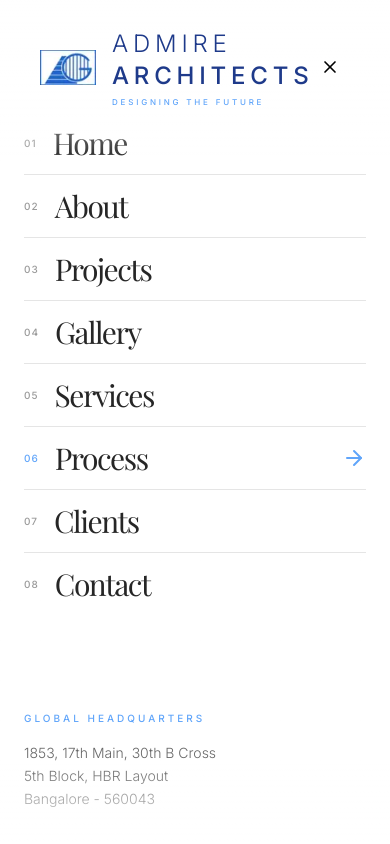
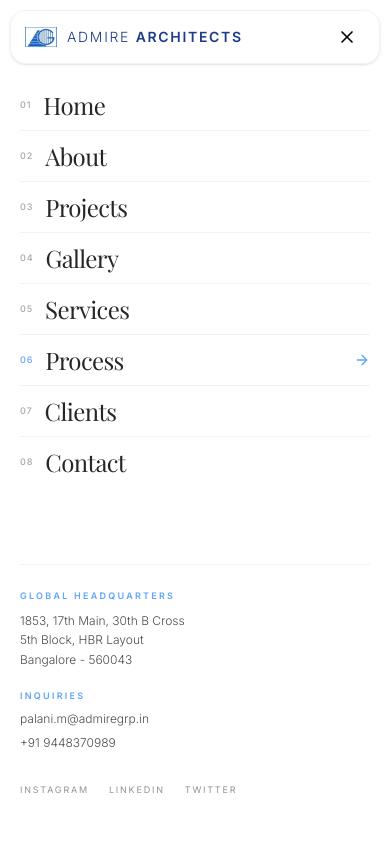
Before and after one commit to abhishekck31/Admire-Architects, a Next.js app: page /process in a window 390 px wide. Both pictures are taken after a click on the button "Toggle Menu". Shown: the top 844 px of the page. Built offline with nearby package versions, Linux system fonts and the light colour scheme; a web font is replaced by a local one.

Commit message:
feat: make navigation mobile responsive and apply saturated palette highlights

```diff
--- a/src/app/process/page.tsx
+++ b/src/app/process/page.tsx
@@ -98,11 +98,11 @@ export default function ProcessPage() {
           <div className="grid grid-cols-1 sm:grid-cols-2 lg:grid-cols-5 gap-4 mb-16 md:mb-32">
             {PROJECT_CYCLE.map((stage, i) => {
               const cardThemes = [
-                { bg: "bg-[#fdf6ee]", accent: "bg-[#d4a56a]", text: "text-[#c4924e]", hoverBg: "from-[#d4a56a]/10" },   // warm cream / gold
-                { bg: "bg-[#f0f5f0]", accent: "bg-[#7da87d]", text: "text-[#6b946b]", hoverBg: "from-[#7da87d]/10" },   // soft sage
-                { bg: "bg-[#eef4ff]", accent: "bg-[#60A5FA]", text: "text-[#4a90e2]", hoverBg: "from-[#60A5FA]/10" },   // pale sky blue
-                { bg: "bg-[#f4f0f8]", accent: "bg-[#9b8ec4]", text: "text-[#8a7db5]", hoverBg: "from-[#9b8ec4]/10" },   // lavender mist
-                { bg: "bg-[#fef0f0]", accent: "bg-[#d4837d]", text: "text-[#c4716a]", hoverBg: "from-[#d4837d]/10" },   // rose blush
+                { bg: "bg-[#CF6E4E]", accent: "bg-white", text: "text-white/80", hoverBg: "from-black/15" },   // Terracotta (#CF6E4E)
+                { bg: "bg-[#147B80]", accent: "bg-white", text: "text-white/80", hoverBg: "from-black/15" },   // Deep Teal (#147B80)
+                { bg: "bg-[#463854]", accent: "bg-white", text: "text-white/80", hoverBg: "from-black/15" },   // Slate Plum (#463854)
+                { bg: "bg-[#BF5F5F]", accent: "bg-white", text: "text-white/80", hoverBg: "from-black/15" },   // Dusty Rose (#BF5F5F)
+                { bg: "bg-[#DE9B3A]", accent: "bg-white", text: "text-white/80", hoverBg: "from-black/15" },   // Warm Ochre (#DE9B3A)
               ];
               const theme = cardThemes[i];
               return (
@@ -113,26 +113,26 @@ export default function ProcessPage() {
                   viewport={{ once: true }}
                   transition={{ duration: 0.8, delay: i * 0.1 }}
                   onMouseEnter={() => setActiveCycle(i)}
-                  className={`relative p-6 sm:p-7 md:p-8 border rounded-2xl transition-all duration-700 cursor-pointer overflow-hidden ${theme.bg} ${
+                  className={`relative p-6 sm:p-7 md:p-8 rounded-2xl transition-all duration-700 cursor-pointer overflow-hidden text-white ${theme.bg} ${
                     activeCycle === i
-                      ? "border-transparent scale-[1.02] shadow-2xl"
-                      : "border-black/5 hover:border-black/10 shadow-md"
+                      ? "scale-[1.02] shadow-2xl shadow-black/20 ring-2 ring-white/30"
+                      : "shadow-md hover:shadow-xl hover:scale-[1.01]"
                   }`}
                 >
                   {/* Top accent bar */}
-                  <div className={`absolute top-0 left-0 right-0 h-1 transition-all duration-700 ${activeCycle === i ? `${theme.accent} opacity-100` : `${theme.accent} opacity-40`}`} />
+                  <div className={`absolute top-0 left-0 right-0 h-1 transition-all duration-700 ${activeCycle === i ? "bg-white opacity-100" : "bg-white/40 opacity-50"}`} />
 
                   {/* Subtle hover gradient overlay */}
                   <div className={`absolute inset-0 bg-gradient-to-br ${theme.hoverBg} to-transparent transition-opacity duration-700 ${activeCycle === i ? "opacity-100" : "opacity-0"}`} />
 
-                  <div className={`relative z-10 text-3xl sm:text-4xl font-serif mb-4 sm:mb-6 transition-colors duration-500 ${activeCycle === i ? theme.text : "text-gray-400"}`}>
+                  <div className={`relative z-10 text-3xl sm:text-4xl font-serif mb-4 sm:mb-6 font-semibold ${theme.text}`}>
                     {stage.id}
                   </div>
-                  <h3 className={`relative z-10 text-lg sm:text-xl font-serif font-light mb-3 sm:mb-4 transition-colors duration-500 ${activeCycle === i ? "text-black" : "text-gray-700"}`}>
+                  <h3 className="relative z-10 text-lg sm:text-xl font-serif font-light mb-3 sm:mb-4 text-white">
                     {stage.title}
                   </h3>
 
-                  <p className="relative z-10 text-sm font-light text-gray-600 leading-relaxed mt-2">
+                  <p className="relative z-10 text-sm font-light text-white/90 leading-relaxed mt-2">
                     {stage.desc}
                   </p>
                 </motion.div>
--- a/src/app/services/page.tsx
+++ b/src/app/services/page.tsx
@@ -13,11 +13,11 @@ const SERVICES = [
     number: "01",
     description: "Iconic structural design tailored for global corporate headquarters and monumental enterprise developments.",
     image: "/project_1_1779118457708.png",
-    bg: "bg-[#DCEEFE] dark:bg-[#0c4a6e] border border-[#BAE6FD] dark:border-[#0284c7]/40 hover:bg-[#CEE5FC] dark:hover:bg-[#075985]",
-    numColor: "text-[#0369A1] dark:text-[#38BDF8]",
-    titleColor: "text-[#0f172a] dark:text-white",
-    descColor: "text-[#334155] dark:text-sky-100/90",
-    arrowBg: "bg-white/80 dark:bg-white/10 text-[#0369A1] dark:text-[#38BDF8] group-hover:bg-[#0284c7] group-hover:text-white"
+    bg: "bg-[#179FB7] text-white hover:bg-[#138A9E] shadow-md hover:shadow-xl hover:shadow-[#179FB7]/30 border-transparent",
+    numColor: "text-white/80 font-bold",
+    titleColor: "text-white",
+    descColor: "text-white/90",
+    arrowBg: "bg-white/20 text-white group-hover:bg-white group-hover:text-[#179FB7]"
   },
   {
     id: "interior-design",
@@ -25,11 +25,11 @@ const SERVICES = [
     number: "02",
     description: "Precision-crafted internal spaces that enhance enterprise productivity while exuding quiet, profound luxury.",
     image: "/project_2_1779118501379.png",
-    bg: "bg-[#FEF3C7] dark:bg-[#78350f] border border-[#FDE68A] dark:border-[#b45309]/40 hover:bg-[#FDEBB2] dark:hover:bg-[#854d0e]",
-    numColor: "text-[#B45309] dark:text-[#FBBF24]",
-    titleColor: "text-[#0f172a] dark:text-white",
-    descColor: "text-[#334155] dark:text-amber-100/90",
-    arrowBg: "bg-white/80 dark:bg-white/10 text-[#B45309] dark:text-[#FBBF24] group-hover:bg-[#b45309] group-hover:text-white"
+    bg: "bg-[#008BB0] text-white hover:bg-[#007A9A] shadow-md hover:shadow-xl hover:shadow-[#008BB0]/30 border-transparent",
+    numColor: "text-white/80 font-bold",
+    titleColor: "text-white",
+    descColor: "text-white/90",
+    arrowBg: "bg-white/20 text-white group-hover:bg-white group-hover:text-[#008BB0]"
   },
   {
     id: "project-management",
@@ -37,11 +37,11 @@ const SERVICES = [
     number: "03",
     description: "Rigorous oversight and risk mitigation, ensuring multi-million dollar developments are executed flawlessly.",
     image: "/hero_arch_1779118409602.png",
-    bg: "bg-[#E2E8F0] dark:bg-[#334155] border border-[#CBD5E1] dark:border-[#475569]/50 hover:bg-[#D5DEE8] dark:hover:bg-[#3b4b61]",
-    numColor: "text-[#475569] dark:text-[#94A3B8]",
-    titleColor: "text-[#0f172a] dark:text-white",
-    descColor: "text-[#334155] dark:text-slate-100/90",
-    arrowBg: "bg-white/80 dark:bg-white/10 text-[#475569] dark:text-[#94A3B8] group-hover:bg-[#475569] group-hover:text-white"
+    bg: "bg-[#E09D00] text-white hover:bg-[#C98C00] shadow-md hover:shadow-xl hover:shadow-[#E09D00]/30 border-transparent",
+    numColor: "text-white/85 font-bold",
+    titleColor: "text-white",
+    descColor: "text-white/90",
+    arrowBg: "bg-white/20 text-white group-hover:bg-white group-hover:text-[#E09D00]"
   },
   {
     id: "design-build",
@@ -49,11 +49,11 @@ const SERVICES = [
     number: "04",
     description: "A unified workflow bridging the gap between visionary concept and physical construction under one entity.",
     image: "/project_1_1779118457708.png",
-    bg: "bg-[#FFEDD5] dark:bg-[#7c2d12] border border-[#FED7AA] dark:border-[#c2410c]/40 hover:bg-[#FEE4C3] dark:hover:bg-[#9a3412]",
-    numColor: "text-[#C2410C] dark:text-[#FB923C]",
-    titleColor: "text-[#0f172a] dark:text-white",
-    descColor: "text-[#334155] dark:text-orange-100/90",
-    arrowBg: "bg-white/80 dark:bg-white/10 text-[#C2410C] dark:text-[#FB923C] group-hover:bg-[#c2410c] group-hover:text-white"
+    bg: "bg-[#95B00F] text-white hover:bg-[#839B0D] shadow-md hover:shadow-xl hover:shadow-[#95B00F]/30 border-transparent",
+    numColor: "text-white/85 font-bold",
+    titleColor: "text-white",
+    descColor: "text-white/90",
+    arrowBg: "bg-white/20 text-white group-hover:bg-white group-hover:text-[#95B00F]"
   },
   {
     id: "turnkey-solutions",
@@ -61,11 +61,11 @@ const SERVICES = [
     number: "05",
     description: "End-to-end delivery of enterprise spaces. From empty land to the final piece of curated furniture.",
     image: "/project_2_1779118501379.png",
-    bg: "bg-[#DCEEFE] dark:bg-[#0c4a6e] border border-[#BAE6FD] dark:border-[#0284c7]/40 hover:bg-[#CEE5FC] dark:hover:bg-[#075985]",
-    numColor: "text-[#0369A1] dark:text-[#38BDF8]",
-    titleColor: "text-[#0f172a] dark:text-white",
-    descColor: "text-[#334155] dark:text-sky-100/90",
-    arrowBg: "bg-white/80 dark:bg-white/10 text-[#0369A1] dark:text-[#38BDF8] group-hover:bg-[#0284c7] group-hover:text-white"
+    bg: "bg-[#F36900] text-white hover:bg-[#D95D00] shadow-md hover:shadow-xl hover:shadow-[#F36900]/30 border-transparent",
+    numColor: "text-white/80 font-bold",
+    titleColor: "text-white",
+    descColor: "text-white/90",
+    arrowBg: "bg-white/20 text-white group-hover:bg-white group-hover:text-[#F36900]"
   }
 ];
 
--- a/src/components/Navigation.tsx
+++ b/src/components/Navigation.tsx
@@ -51,25 +51,36 @@ export default function Navigation() {
   return (
     <>
       <nav
-        className={`fixed top-4 left-4 right-4 md:left-10 md:right-10 z-[100] px-6 md:px-10 transition-all duration-500 flex justify-between items-center pointer-events-auto rounded-[2rem] ${isScrolled ? "py-2 bg-white/95 backdrop-blur-md shadow-lg border border-black/5" : "py-3 md:py-4 bg-transparent"
+        className={`fixed top-2.5 left-2.5 right-2.5 sm:top-3 sm:left-4 sm:right-4 md:top-4 md:left-10 md:right-10 z-[100] px-3.5 sm:px-5 md:px-10 transition-all duration-300 flex justify-between items-center pointer-events-auto rounded-2xl md:rounded-[2rem] ${
+          isScrolled
+            ? "py-2 sm:py-2.5 md:py-2.5 bg-white/95 dark:bg-background/95 backdrop-blur-md shadow-md border border-black/5 dark:border-white/10"
+            : "py-2 sm:py-2.5 md:py-3.5 bg-white/80 md:bg-transparent backdrop-blur-sm md:backdrop-blur-none border border-black/5 md:border-transparent shadow-sm md:shadow-none"
         }`}
       >
-        <Link href="/" className="flex items-center gap-4 md:gap-5 z-[101] group cursor-pointer">
-          <Image src="/favicon/favicon.svg" alt="Admire Architects Logo" width={56} height={56} className="object-contain transition-transform group-hover:scale-105 mix-blend-multiply" />
-          <span className="flex flex-col leading-none">
-            <span className="text-2xl md:text-3xl tracking-[0.2em] font-light uppercase transition-colors duration-300 text-brand-blue">
-              Admire <span className="font-medium">Architects</span>
+        <Link href="/" className="flex items-center gap-2.5 sm:gap-4 md:gap-5 z-[101] group cursor-pointer min-w-0">
+          <div className="relative w-8 h-8 sm:w-10 sm:h-10 md:w-12 md:h-12 flex-shrink-0">
+            <Image
+              src="/favicon/favicon.svg"
+              alt="Admire Architects Logo"
+              fill
+              className="object-contain transition-transform group-hover:scale-105 mix-blend-multiply"
+              priority
+            />
+          </div>
+          <span className="flex flex-col leading-tight min-w-0">
+            <span className="text-sm xs:text-base sm:text-lg md:text-2xl lg:text-3xl tracking-[0.12em] sm:tracking-[0.18em] md:tracking-[0.2em] font-light uppercase transition-colors duration-300 text-brand-blue truncate">
+              Admire <span className="font-semibold">Architects</span>
             </span>
             {/* Company motto */}
-            <span className="mt-1.5 text-[8px] md:text-[9px] uppercase tracking-[0.35em] font-medium transition-colors duration-300 text-brand-blue-light">
+            <span className="hidden sm:block mt-0.5 text-[7.5px] md:text-[9px] uppercase tracking-[0.25em] md:tracking-[0.35em] font-medium transition-colors duration-300 text-brand-blue-light">
               Designing the Future
             </span>
           </span>
         </Link>
 
         {/* Action Buttons and Hamburger */}
-        <div className="flex items-center gap-6 z-[101]">
-          <div className={`hidden md:flex items-center gap-5 mr-1 transition-all duration-300 ${isOpen ? "opacity-0 pointer-events-none" : "opacity-100"}`}>
+        <div className="flex items-center gap-3 sm:gap-6 z-[101]">
+          <div className={`hidden lg:flex items-center gap-5 mr-1 transition-all duration-300 ${isOpen ? "opacity-0 pointer-events-none" : "opacity-100"}`}>
             <Link
               href="/projects"
               className="text-[9px] md:text-[10px] uppercase tracking-widest font-medium text-black hover:text-[#60A5FA] transition-colors cursor-pointer"
@@ -92,10 +103,10 @@ export default function Navigation() {
 
           <button
             onClick={() => setIsOpen(!isOpen)}
-            className="relative text-xl md:text-2xl w-10 h-10 flex items-center justify-center hover:scale-110 transition-transform touch-manipulation cursor-pointer text-black dark:text-white"
+            className="relative text-xl md:text-2xl w-9 h-9 sm:w-10 sm:h-10 rounded-full flex items-center justify-center hover:bg-black/5 dark:hover:bg-white/10 hover:scale-105 transition-all touch-manipulation cursor-pointer text-black dark:text-white flex-shrink-0"
             aria-label="Toggle Menu"
           >
-            {isOpen ? <FiX /> : <FiMenu />}
+            {isOpen ? <FiX className="w-5 h-5 sm:w-6 sm:h-6" /> : <FiMenu className="w-5 h-5 sm:w-6 sm:h-6" />}
           </button>
         </div>
       </nav>
@@ -106,21 +117,28 @@ export default function Navigation() {
             initial={{ opacity: 0 }}
             animate={{ opacity: 1 }}
             exit={{ opacity: 0 }}
-            transition={{ duration: 0.5, ease: [0.16, 1, 0.3, 1] }}
-            className="fixed inset-0 z-[90] bg-white dark:bg-background overflow-y-auto"
+            transition={{ duration: 0.4, ease: [0.16, 1, 0.3, 1] }}
+            className="fixed inset-0 z-[90] bg-white dark:bg-background overflow-y-auto min-h-screen"
             data-lenis-prevent
           >
-            {/* Top Gradient Mask to hide text smoothly before it hits the logo */}
-            <div className="fixed top-0 left-0 right-0 h-40 bg-gradient-to-b from-white via-white/90 to-transparent dark:from-background dark:via-background/90 dark:to-transparent z-[95] pointer-events-none" />
+            {/* Top Gradient Mask */}
+            <div className="fixed top-0 left-0 right-0 h-24 md:h-36 bg-gradient-to-b from-white via-white/90 to-transparent dark:from-background dark:via-background/90 dark:to-transparent z-[95] pointer-events-none" />
 
             {/* Bottom Gradient Mask */}
-            <div className="fixed bottom-0 left-0 right-0 h-20 bg-gradient-to-t from-white to-transparent dark:from-background dark:to-transparent z-[95] pointer-events-none" />
+            <div className="fixed bottom-0 left-0 right-0 h-16 md:h-20 bg-gradient-to-t from-white to-transparent dark:from-background dark:to-transparent z-[95] pointer-events-none" />
 
             {/* Ambient Background Grid */}
-            <div className="fixed inset-0 opacity-[0.03] pointer-events-none z-0" style={{ backgroundImage: 'linear-gradient(rgba(0,0,0,0.1) 1px, transparent 1px), linear-gradient(90deg, rgba(0,0,0,0.1) 1px, transparent 1px)', backgroundSize: '40px 40px' }} />
+            <div
+              className="fixed inset-0 opacity-[0.03] pointer-events-none z-0"
+              style={{
+                backgroundImage:
+                  'linear-gradient(rgba(0,0,0,0.1) 1px, transparent 1px), linear-gradient(90deg, rgba(0,0,0,0.1) 1px, transparent 1px)',
+                backgroundSize: '40px 40px',
+              }}
+            />
 
             {/* Hover Image Preview (Desktop Only) */}
-            <div className="hidden md:block fixed top-0 right-0 w-[45vw] h-screen z-0">
+            <div className="hidden lg:block fixed top-0 right-0 w-[45vw] h-screen z-0">
               <AnimatePresence mode="wait">
                 <motion.div
                   key={hoveredLink}
@@ -130,40 +148,57 @@ export default function Navigation() {
                   transition={{ duration: 0.8, ease: [0.16, 1, 0.3, 1] }}
                   className="absolute inset-0"
                 >
+                  <Image
+                    src={activeImage}
+                    alt="Preview"
+                    fill
+                    className="object-cover"
+                    priority
+                  />
                   {/* Fade mask for the image to blend into the menu */}
                   <div className="absolute inset-0 bg-gradient-to-r from-white via-white/50 to-transparent dark:from-background dark:via-background/50 dark:to-transparent" />
                 </motion.div>
               </AnimatePresence>
             </div>
 
-            <div className="relative z-10 flex flex-col md:flex-row justify-between items-start md:items-center min-h-max py-28 md:py-48 px-6 md:px-16 lg:px-24">
-
-              <ul className="flex flex-col w-full md:w-1/2" onMouseLeave={() => setHoveredLink(pathname)}>
+            <div className="relative z-10 flex flex-col lg:flex-row justify-between items-start lg:items-center min-h-screen pt-20 pb-12 sm:pt-24 sm:pb-16 md:pt-36 md:pb-24 px-5 sm:px-8 md:px-16 lg:px-24">
+              <ul className="flex flex-col w-full lg:w-1/2" onMouseLeave={() => setHoveredLink(pathname)}>
                 {navLinks.map((link, i) => {
                   const isActive = pathname === link.href;
                   return (
                     <motion.li
                       key={link.href}
-                      initial={{ opacity: 0, y: 30, rotate: 1 }}
-                      animate={{ opacity: 1, y: 0, rotate: 0 }}
-                      exit={{ opacity: 0, y: 20 }}
-                      transition={{ duration: 0.6, delay: i * 0.04, ease: [0.16, 1, 0.3, 1] }}
-                      className="border-b border-black/10 dark:border-white/10 last:border-none"
+                      initial={{ opacity: 0, y: 20 }}
+                      animate={{ opacity: 1, y: 0 }}
+                      exit={{ opacity: 0, y: 15 }}
+                      transition={{ duration: 0.5, delay: i * 0.03, ease: [0.16, 1, 0.3, 1] }}
+                      className="border-b border-black/5 dark:border-white/10 last:border-none"
                     >
                       <Link
                         href={link.href}
+                        onClick={() => setIsOpen(false)}
                         onMouseEnter={() => setHoveredLink(link.href)}
-                        className="group flex items-center justify-between text-3xl sm:text-4xl md:text-5xl lg:text-7xl font-serif font-light text-black/85 dark:text-white/85 hover:text-[#60A5FA] transition-colors duration-300 tracking-tighter leading-none py-4 sm:py-6 md:py-8 cursor-pointer"
+                        className="group flex items-center justify-between text-2xl sm:text-3xl md:text-5xl lg:text-6xl font-serif font-light text-black/85 dark:text-white/85 hover:text-[#60A5FA] transition-colors duration-300 tracking-tight leading-tight py-2.5 sm:py-3.5 md:py-6 cursor-pointer"
                       >
-                        <div className="flex items-center gap-4 sm:gap-6 md:gap-10">
-                          <span className={`text-[10px] md:text-xs uppercase tracking-widest font-sans font-medium transition-colors duration-300 ${isActive ? "text-[#60A5FA]" : "text-black/40 dark:text-white/40 group-hover:text-[#60A5FA]"}`}>
+                        <div className="flex items-center gap-3 sm:gap-5 md:gap-8">
+                          <span
+                            className={`text-[9px] sm:text-[10px] md:text-xs uppercase tracking-widest font-sans font-medium transition-colors duration-300 ${
+                              isActive ? "text-[#60A5FA]" : "text-black/35 dark:text-white/40 group-hover:text-[#60A5FA]"
+                            }`}
+                          >
                             0{i + 1}
                           </span>
-                          <span className="group-hover:translate-x-2 md:group-hover:translate-x-4 transition-transform duration-300">
+                          <span className="group-hover:translate-x-1.5 md:group-hover:translate-x-3 transition-transform duration-300">
                             {link.label}
                           </span>
                         </div>
-                        <FiArrowRight className={`text-2xl md:text-3xl transition-all duration-300 transform ${isActive ? "text-[#60A5FA] translate-x-0 opacity-100" : "text-transparent -translate-x-8 opacity-0 group-hover:text-[#60A5FA] group-hover:translate-x-0 group-hover:opacity-100"}`} />
+                        <FiArrowRight
+                          className={`text-base sm:text-xl md:text-2xl transition-all duration-300 transform ${
+                            isActive
+                              ? "text-[#60A5FA] translate-x-0 opacity-100"
+                              : "text-transparent -translate-x-4 opacity-0 group-hover:text-[#60A5FA] group-hover:translate-x-0 group-hover:opacity-100"
+                          }`}
+                        />
                       </Link>
                     </motion.li>
                   );
@@ -171,41 +206,57 @@ export default function Navigation() {
               </ul>
 
               <motion.div
-                initial={{ opacity: 0 }}
-                animate={{ opacity: 1 }}
-                transition={{ duration: 1, delay: 0.5 }}
-                className="mt-16 md:mt-0 md:w-1/3 text-black dark:text-white flex flex-col gap-10 md:pl-20 pt-8 md:pt-0"
+                initial={{ opacity: 0, y: 20 }}
+                animate={{ opacity: 1, y: 0 }}
+                transition={{ duration: 0.6, delay: 0.25 }}
+                className="mt-8 lg:mt-0 w-full lg:w-1/3 text-black dark:text-white flex flex-col gap-6 md:gap-8 lg:pl-16 pt-6 lg:pt-0 border-t border-black/5 lg:border-t-0"
               >
+                <div className="grid grid-cols-1 sm:grid-cols-2 lg:grid-cols-1 gap-5 sm:gap-6">
                   <div>
-                  <h4 className="text-[10px] uppercase tracking-[0.3em] text-[#60A5FA] mb-4 font-medium">Global Headquarters</h4>
-                  <p className="font-light text-sm md:text-base leading-relaxed text-black/60 dark:text-white/60">
+                    <h4 className="text-[9px] md:text-[10px] uppercase tracking-[0.25em] text-[#60A5FA] mb-2 font-semibold">
+                      Global Headquarters
+                    </h4>
+                    <p className="font-light text-xs sm:text-sm md:text-base leading-relaxed text-black/70 dark:text-white/70">
                       1853, 17th Main, 30th B Cross<br />
                       5th Block, HBR Layout<br />
                       Bangalore - 560043
                     </p>
                   </div>
                   <div>
-                  <h4 className="text-[10px] uppercase tracking-[0.3em] text-[#60A5FA] mb-4 font-medium">Inquiries</h4>
-                  <div className="flex flex-col gap-3">
-                    <a href="mailto:palani.m@admiregrp.in" className="font-light text-sm md:text-base text-black/60 dark:text-white/60 hover:text-[#60A5FA] transition-colors relative inline-block group self-start">
+                    <h4 className="text-[9px] md:text-[10px] uppercase tracking-[0.25em] text-[#60A5FA] mb-2 font-semibold">
+                      Inquiries
+                    </h4>
+                    <div className="flex flex-col gap-2">
+                      <a
+                        href="mailto:palani.m@admiregrp.in"
+                        className="font-light text-xs sm:text-sm md:text-base text-black/70 dark:text-white/70 hover:text-[#60A5FA] transition-colors relative inline-block group self-start"
+                      >
                         palani.m@admiregrp.in
-                      <span className="absolute -bottom-1 left-0 w-0 h-[1px] bg-[#60A5FA] group-hover:w-full transition-all duration-300" />
+                        <span className="absolute -bottom-0.5 left-0 w-0 h-[1px] bg-[#60A5FA] group-hover:w-full transition-all duration-300" />
                       </a>
-                    <a href="tel:9448370989" className="font-light text-sm md:text-base text-black/60 dark:text-white/60 hover:text-[#60A5FA] transition-colors relative inline-block group self-start">
-                      9448370989
-                      <span className="absolute -bottom-1 left-0 w-0 h-[1px] bg-[#60A5FA] group-hover:w-full transition-all duration-300" />
+                      <a
+                        href="tel:9448370989"
+                        className="font-light text-xs sm:text-sm md:text-base text-black/70 dark:text-white/70 hover:text-[#60A5FA] transition-colors relative inline-block group self-start"
+                      >
+                        +91 9448370989
+                        <span className="absolute -bottom-0.5 left-0 w-0 h-[1px] bg-[#60A5FA] group-hover:w-full transition-all duration-300" />
                       </a>
                     </div>
                   </div>
-                <div className="flex gap-6 mt-4">
+                </div>
+
+                <div className="flex items-center gap-5 pt-2">
                   {["Instagram", "LinkedIn", "Twitter"].map(social => (
-                    <a key={social} href="#" className="text-[10px] uppercase tracking-[0.2em] text-black/40 dark:text-white/40 hover:text-[#60A5FA] transition-colors">
+                    <a
+                      key={social}
+                      href="#"
+                      className="text-[9px] sm:text-[10px] uppercase tracking-[0.2em] text-black/50 dark:text-white/50 hover:text-[#60A5FA] transition-colors"
+                    >
                       {social}
                     </a>
                   ))}
                 </div>
               </motion.div>
-
             </div>
           </motion.div>
         )}
```
Also changed, not shown: src/app/page.tsx (+29 -29 lines). Lines whose indentation alone changed are shown as unchanged.
